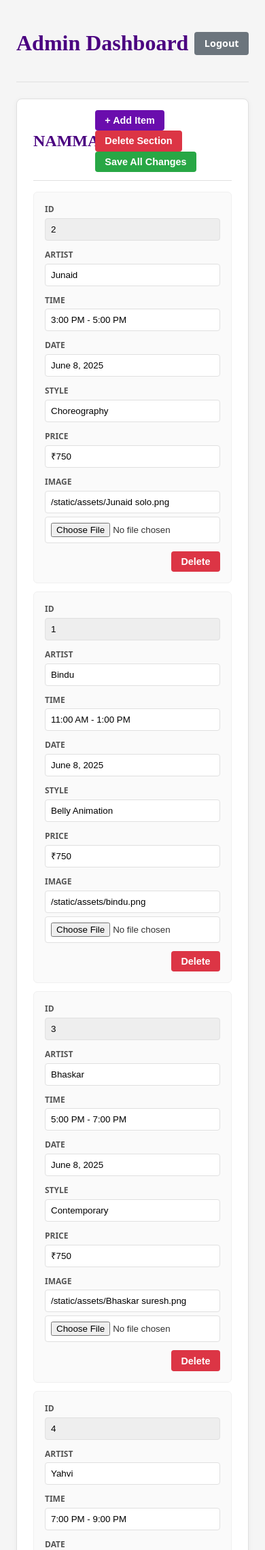
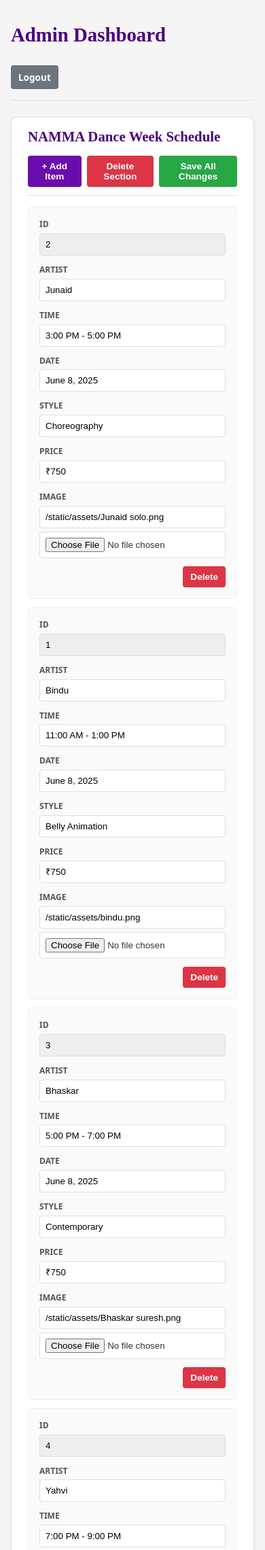
Before and after one commit to nikhilch98/rtribe, a Flask app: page /dashboard in a window 390 px wide. Shown: the top 2280 px of the page at 68% size. Run offline with Flask 3, Linux system fonts and the light colour scheme; the visitor is signed in with stand-in values (Sample User, id 1).

Commit message:
Made the admin dashboard more mobile friendly

```diff
--- a/templates/admin_dashboard.html
+++ b/templates/admin_dashboard.html
@@ -143,6 +143,60 @@
             opacity: 0.4;
             background: var(--light-purple);
             border: 2px dashed var(--dark-purple);
+        }
+
+        /* --- Responsive Design --- */
+        @media (max-width: 768px) {
+            .container {
+                padding: 1rem;
+            }
+
+            .header {
+                flex-direction: column;
+                align-items: flex-start;
+                gap: 0.5rem;
+            }
+
+            .section-header {
+                flex-direction: column;
+                align-items: flex-start;
+                gap: 1rem;
+            }
+
+            .section-title-input {
+                width: 100%;
+            }
+
+            .section-actions {
+                width: 100%;
+                display: flex;
+                justify-content: flex-start;
+                gap: 0.5rem;
+            }
+
+            .section-actions .btn {
+                flex-grow: 1;
+                text-align: center;
+            }
+
+            .item-form {
+                grid-template-columns: 1fr; /* Force single column */
+            }
+        }
+
+        @media (max-width: 480px) {
+            h1 {
+                font-size: 1.8em;
+            }
+
+            .section-title-input {
+                font-size: 1.3em;
+            }
+
+            .btn {
+                font-size: 0.85em;
+                padding: 0.6em 0.8em;
+            }
         }
     </style>
 </head>
```
